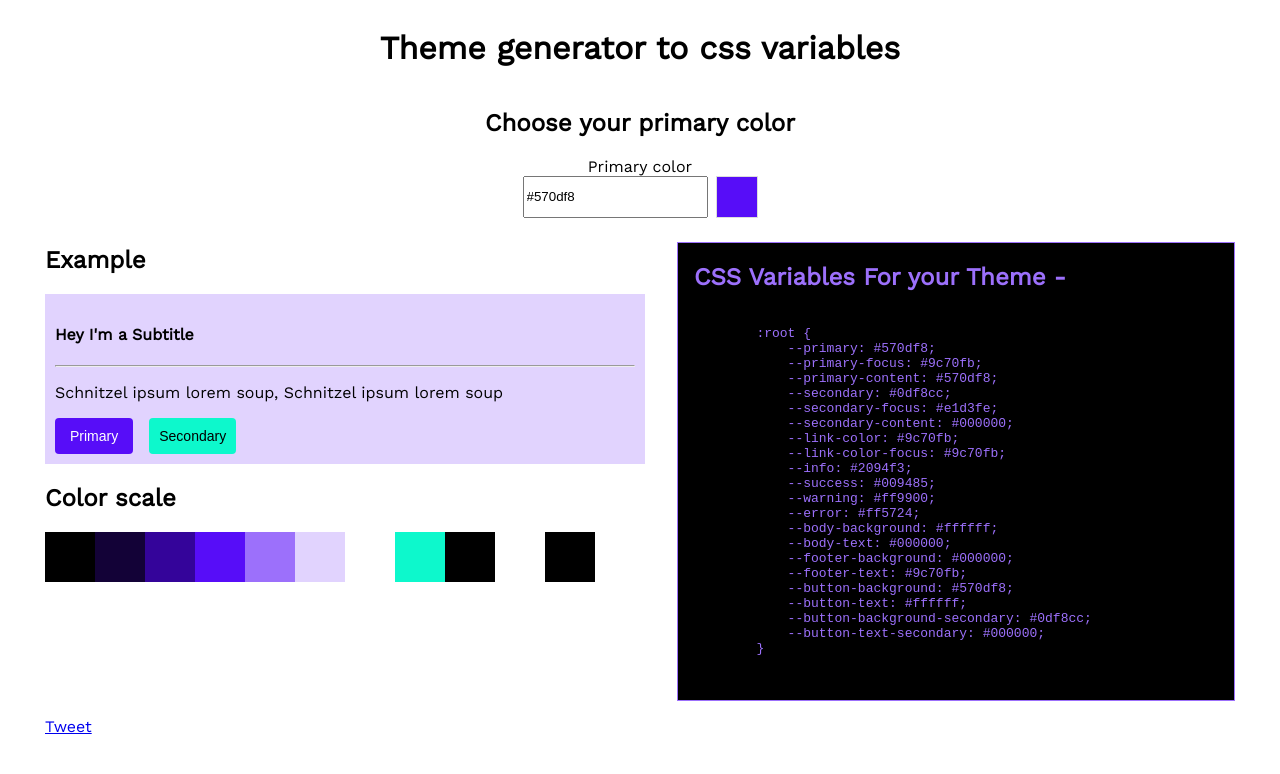
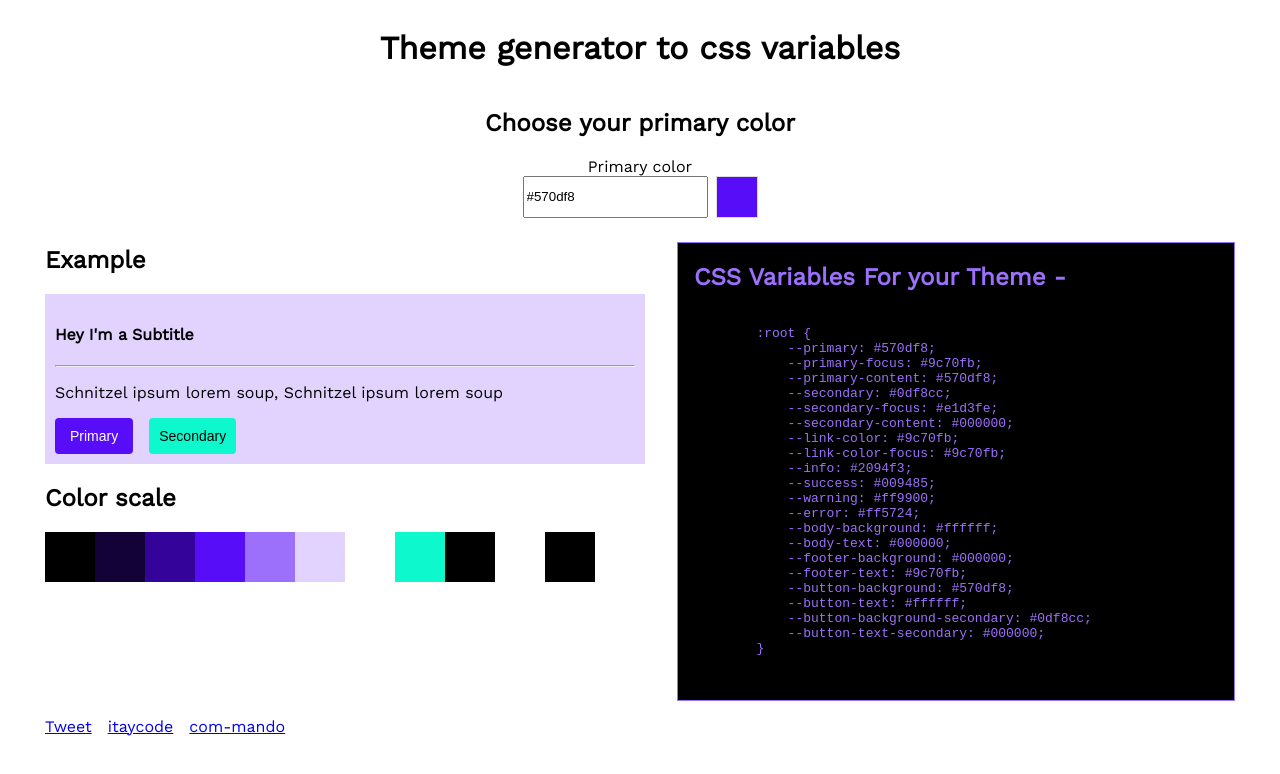
Before and after one commit to itay1313/theme-generator-to-css-variables, a React (Create React App) app: page / in a window 1280 px wide. Shown: the top 774 px of the page. Built offline with nearby package versions, Linux system fonts and the light colour scheme.

Commit message:
copyrights

```diff
--- a/src/Footer.js
+++ b/src/Footer.js
@@ -20,7 +20,13 @@ export const Footer = () => (
         height="1"
       />
     </form> */}
-    <div>
+    <div
+      style={{
+        display: "flex",
+        alignItems: "center",
+        gap: "1rem",
+      }}
+    >
       <a
         href="https://twitter.com/share?ref_src=twsrc%5Etfw"
         className="twitter-share-button"
@@ -33,6 +39,12 @@ export const Footer = () => (
       >
         Tweet
       </a>
+      <a href="https://itaycode.com" target="_blank">
+        itaycode
+      </a>
+      <a href="https://com-mando.com" target="_blank">
+        com-mando
+      </a>
     </div>
   </div>
 )
```
